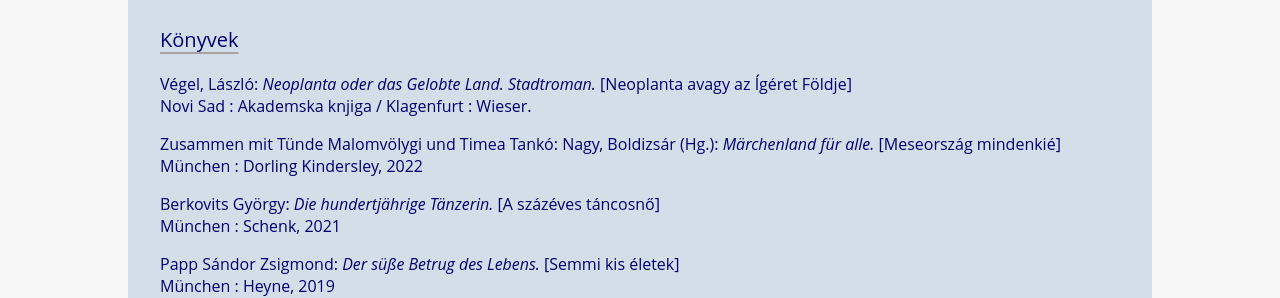
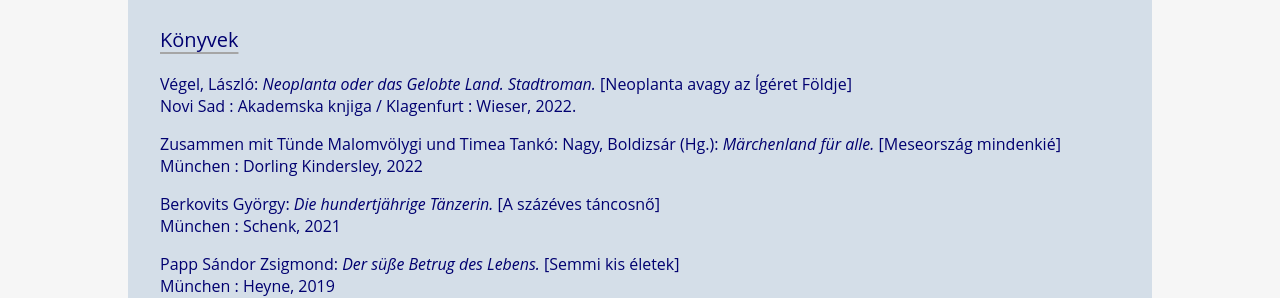
Before and after one commit to rixx/revesz.de, a Jekyll site: the page built from publikationen_ung.md, in a window 1280 px wide and 900 px high. Shown: the part 409-707 px from the top of the window. Built offline with Jekyll 4.4.1, drawn with Linux system fonts in a browser that asks for light colours.

Commit message:
Update publikationen_ung.md

```diff
--- a/publikationen_ung.md
+++ b/publikationen_ung.md
@@ -7,7 +7,7 @@
 <h1>Fordítások</h1>
 
 <h3>Könyvek</h3>
-<p>Végel, László: <span style="font-style:italic">Neoplanta oder das Gelobte Land. Stadtroman.</span> [Neoplanta avagy az Ígéret Földje] <br>Novi Sad : Akademska knjiga / Klagenfurt : Wieser.
+<p>Végel, László: <span style="font-style:italic">Neoplanta oder das Gelobte Land. Stadtroman.</span> [Neoplanta avagy az Ígéret Földje] <br>Novi Sad : Akademska knjiga / Klagenfurt : Wieser, 2022.
 <p>Zusammen mit Tünde Malomvölygi und Timea Tankó: Nagy, Boldizsár (Hg.): <span style="font-style:italic">Märchenland für alle.</span> [Meseország mindenkié] <br>München : Dorling Kindersley, 2022
 <p>Berkovits György: <span style="font-style:italic">Die hundertjährige Tänzerin.</span> [A százéves táncosnő] <br>München : Schenk, 2021
 <p>Papp Sándor Zsigmond: <span style="font-style:italic">Der süße Betrug des Lebens.</span> [Semmi kis életek] <br>München : Heyne, 2019
```
